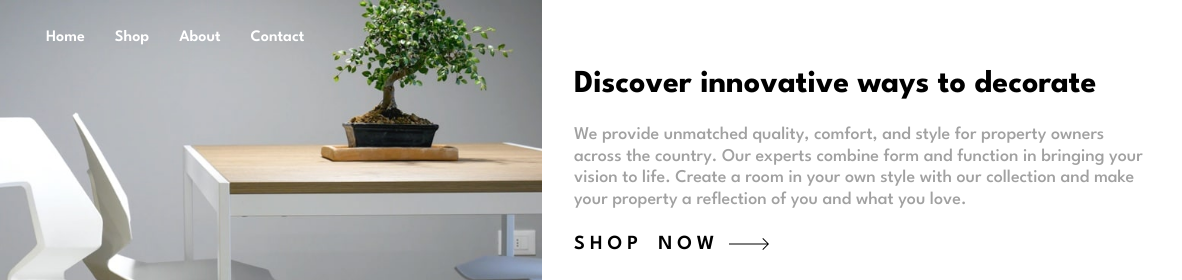
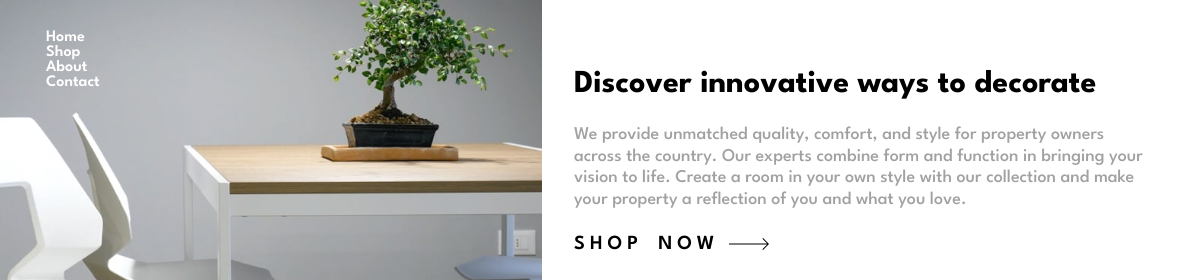
Before and after one commit to matheus778/Room-homepage, a plain HTML site: page index.html in a window 1280 px wide. Shown: the top 280 px of the page, 98-1280 px from the left. Drawn offline with Linux system fonts and the light colour scheme.

Commit message:
Update main.css

```diff
--- a/css/main.css
+++ b/css/main.css
@@ -5,7 +5,6 @@ body {
 .header {
   width: 100%;
   min-height: 360px;
-  height: 100%;
   background-image: url('../images/mobile-image-hero-1.jpg');
   background-size: cover;
   padding-top: 3rem;
@@ -44,9 +43,10 @@ body {
   visibility: visible;
 }
 
-
+.header__menu span ul {
+  display: none;
+}
 .header__menu span ul li a {
-  display: none;
   color: var(--white);
   position: relative;
   transition: all 1s;
@@ -216,7 +216,7 @@ body {
     gap: 5rem;
   }
 
-  .header__menu span ul li a {
+  .header__menu span ul {
     display: initial;
   }
 }
```
